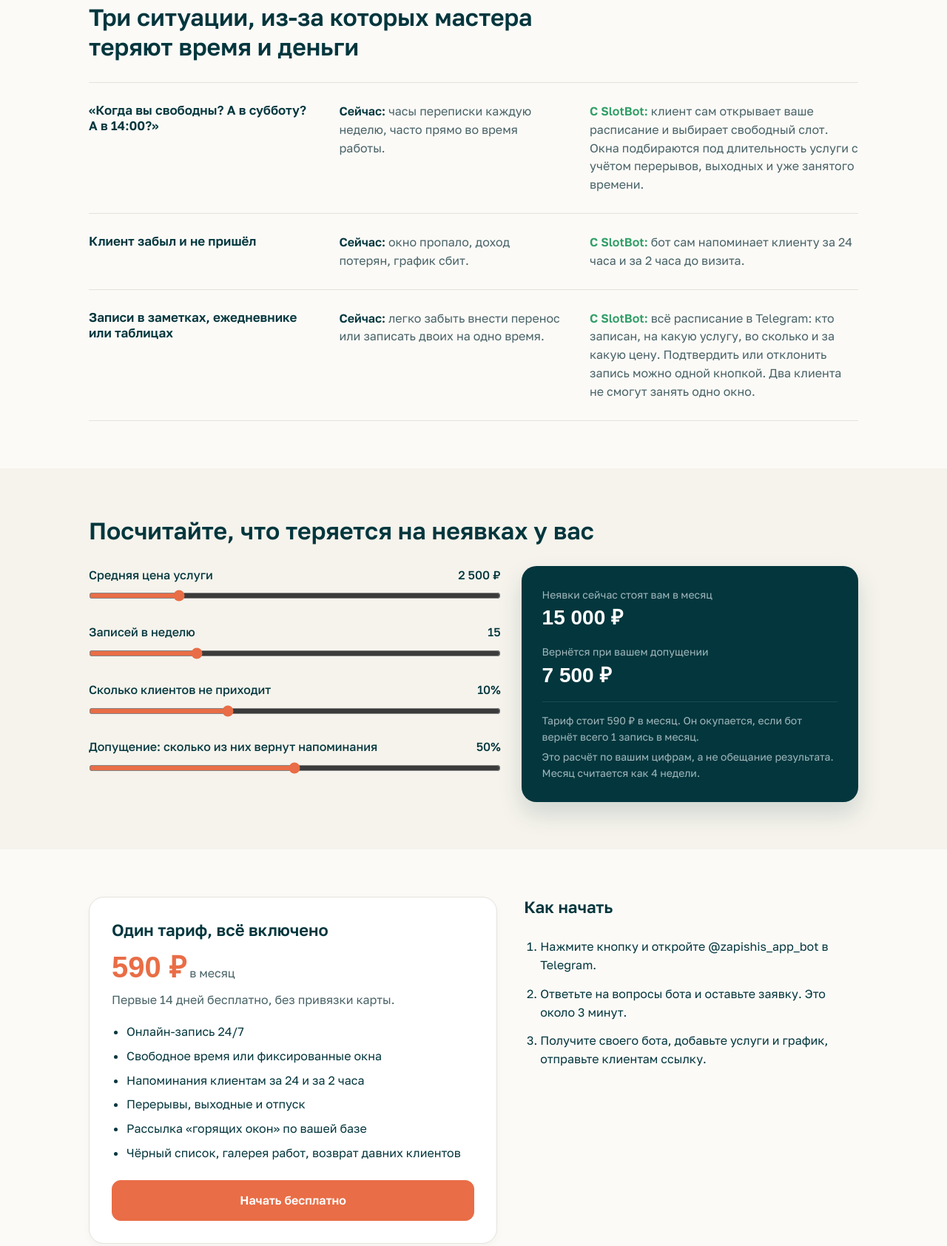
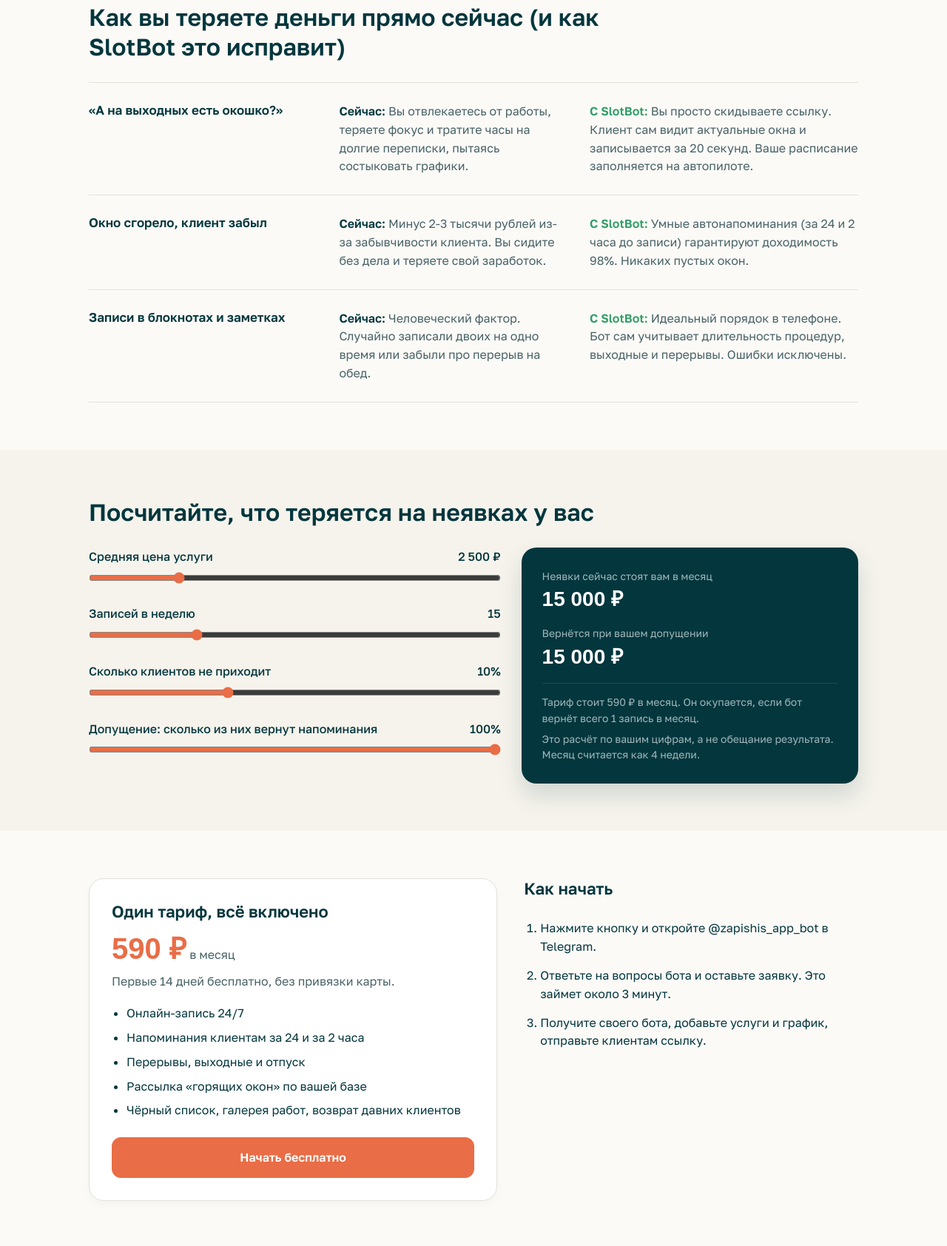
Before and after one commit to Volkoff73/Landing, a website: page index.html in a window 1280 px wide. Shown: the part 834-2518 px from the top of the page at 74% size. Drawn offline with Linux system fonts and the light colour scheme; a web font is replaced by a local one.

Commit message:
fix: marketing text, calculator default, legal pages, header offset

```diff
--- a/app.js
+++ b/app.js
@@ -7,12 +7,7 @@ document.addEventListener('DOMContentLoaded', () => {
     ["Коррекция бровей", "45 мин", "1 200 ₽"],
     ["Маникюр с покрытием", "1 ч 45 мин", "2 400 ₽"]
   ];
-  const MENU = [
-    "На сегодня", "Обзор недели", "Услуги и цены",
-    "График и перерывы", "Отпуск и выходные", "Клиенты",
-    "Горящее окно", "Галерея", "Авто-напоминания",
-    "Подписка", "Настройки", "Режим клиента"
-  ];
+  const MENU = [];
   const H = [
     "Нажмите на услугу в телефоне: так запись видит ваш клиент.",
     "Выберите день, затем время.",
--- a/index.html
+++ b/index.html
@@ -23,7 +23,7 @@
 <section class="hero w reveal" id="demo">
 <div>
 <h1>Клиенты записываются сами. Вы работаете, а не переписываетесь.</h1>
-<p class="lead">SlotBot показывает клиенту ваши свободные окна, принимает запись и напоминает о визите за 24 часа и за 2 часа. Всё в Telegram, клиентам ничего скачивать не нужно.</p>
+<p class="lead">SlotBot показывает клиенту ваши свободные окна, принимает запись и напоминает о визите за 24 часа и за 2 часа до записи. Всё в Telegram, клиентам ничего скачивать не нужно.</p>
 <div class="row">
 <a class="btn" href="https://t.me/zapishis_app_bot?start=site_hero" target="_blank" rel="noopener">Попробовать 14 дней бесплатно</a>
 <a class="btn g" href="#pains">Что он решает</a>
@@ -38,21 +38,21 @@
 </section>
 
 <section id="pains" class="reveal"><div class="w">
-<h2>Три ситуации, из-за которых мастера теряют время и деньги</h2>
+<h2>Как вы теряете деньги прямо сейчас (и как SlotBot это исправит)</h2>
 <div class="pain">
-<h3>«Когда вы свободны? А в субботу? А в 14:00?»</h3>
-<p><b>Сейчас:</b> часы переписки каждую неделю, часто прямо во время работы.</p>
-<p class="ok"><b>С SlotBot:</b> клиент сам открывает ваше расписание и выбирает свободный слот. Окна подбираются под длительность услуги с учётом перерывов, выходных и уже занятого времени.</p>
+<h3>«А на выходных есть окошко?»</h3>
+<p><b>Сейчас:</b> Вы отвлекаетесь от работы, теряете фокус и тратите часы на долгие переписки, пытаясь состыковать графики.</p>
+<p class="ok"><b>С SlotBot:</b> Вы просто скидываете ссылку. Клиент сам видит актуальные окна и записывается за 20 секунд. Ваше расписание заполняется на автопилоте.</p>
 </div>
 <div class="pain">
-<h3>Клиент забыл и не пришёл</h3>
-<p><b>Сейчас:</b> окно пропало, доход потерян, график сбит.</p>
-<p class="ok"><b>С SlotBot:</b> бот сам напоминает клиенту за 24 часа и за 2 часа до визита.</p>
+<h3>Окно сгорело, клиент забыл</h3>
+<p><b>Сейчас:</b> Минус 2-3 тысячи рублей из-за забывчивости клиента. Вы сидите без дела и теряете свой заработок.</p>
+<p class="ok"><b>С SlotBot:</b> Умные автонапоминания (за 24 и 2 часа до записи) гарантируют доходимость 98%. Никаких пустых окон.</p>
 </div>
 <div class="pain" style="border-bottom:1px solid var(--line)">
-<h3>Записи в заметках, ежедневнике или таблицах</h3>
-<p><b>Сейчас:</b> легко забыть внести перенос или записать двоих на одно время.</p>
-<p class="ok"><b>С SlotBot:</b> всё расписание в Telegram: кто записан, на какую услугу, во сколько и за какую цену. Подтвердить или отклонить запись можно одной кнопкой. Два клиента не смогут занять одно окно.</p>
+<h3>Записи в блокнотах и заметках</h3>
+<p><b>Сейчас:</b> Человеческий фактор. Случайно записали двоих на одно время или забыли про перерыв на обед.</p>
+<p class="ok"><b>С SlotBot:</b> Идеальный порядок в телефоне. Бот сам учитывает длительность процедур, выходные и перерывы. Ошибки исключены.</p>
 </div>
 </div></section>
 
@@ -63,7 +63,7 @@
 <div class="sl"><label for="rp">Средняя цена услуги <span id="vp"></span></label><input id="rp" type="range" min="500" max="10000" step="100" value="2500"></div>
 <div class="sl"><label for="rw">Записей в неделю <span id="vw"></span></label><input id="rw" type="range" min="3" max="50" value="15"></div>
 <div class="sl"><label for="rn">Сколько клиентов не приходит <span id="vn"></span></label><input id="rn" type="range" min="0" max="30" value="10"></div>
-<div class="sl"><label for="rr">Допущение: сколько из них вернут напоминания <span id="vr"></span></label><input id="rr" type="range" min="0" max="100" step="5" value="50"></div>
+<div class="sl"><label for="rr">Допущение: сколько из них вернут напоминания <span id="vr"></span></label><input id="rr" type="range" min="0" max="100" step="5" value="100"></div>
 </div>
 <div class="res">
 <div><span>Неявки сейчас стоят вам в месяц</span><strong id="lost"></strong></div>
@@ -81,7 +81,6 @@
 <p style="color:var(--mut);margin-top:6px">Первые 14 дней бесплатно, без привязки карты.</p>
 <ul>
 <li>Онлайн-запись 24/7</li>
-<li>Свободное время или фиксированные окна</li>
 <li>Напоминания клиентам за 24 и за 2 часа</li>
 <li>Перерывы, выходные и отпуск</li>
 <li>Рассылка «горящих окон» по вашей базе</li>
@@ -93,7 +92,7 @@
 <h2 style="font-size:22px">Как начать</h2>
 <ol>
 <li>Нажмите кнопку и откройте @zapishis_app_bot в Telegram.</li>
-<li>Ответьте на вопросы бота и оставьте заявку. Это около 3 минут.</li>
+<li>Ответьте на вопросы бота и оставьте заявку. Это займет около 3 минут.</li>
 <li>Получите своего бота, добавьте услуги и график, отправьте клиентам ссылку.</li>
 </ol>
 </div>
@@ -116,8 +115,7 @@
 <footer>
   <div class="w footer-grid">
     <div class="footer-req">
-      © 2026 SlotBot. Сервис онлайн-записи клиентов в Telegram.<br>
-      ИП Смирнов А.А. ОГРНИП 123456789012345 ИНН 123456789012
+      © 2026 SlotBot. Сервис онлайн-записи клиентов в Telegram.
     </div>
     <div class="footer-links">
       <a href="/privacy" target="_blank">Политика обработки персональных данных</a>
--- a/styles.css
+++ b/styles.css
@@ -13,7 +13,7 @@
 }
 
 * { box-sizing: border-box; margin: 0; }
-html { scroll-behavior: smooth; }
+html { scroll-behavior: smooth; scroll-padding-top: 90px; }
 
 body {
   font: 16px/1.55 "Golos Text", system-ui, sans-serif;
```
Also changed, not shown: privacy.html (added, +39 -0 lines), terms.html (added, +38 -0 lines).
